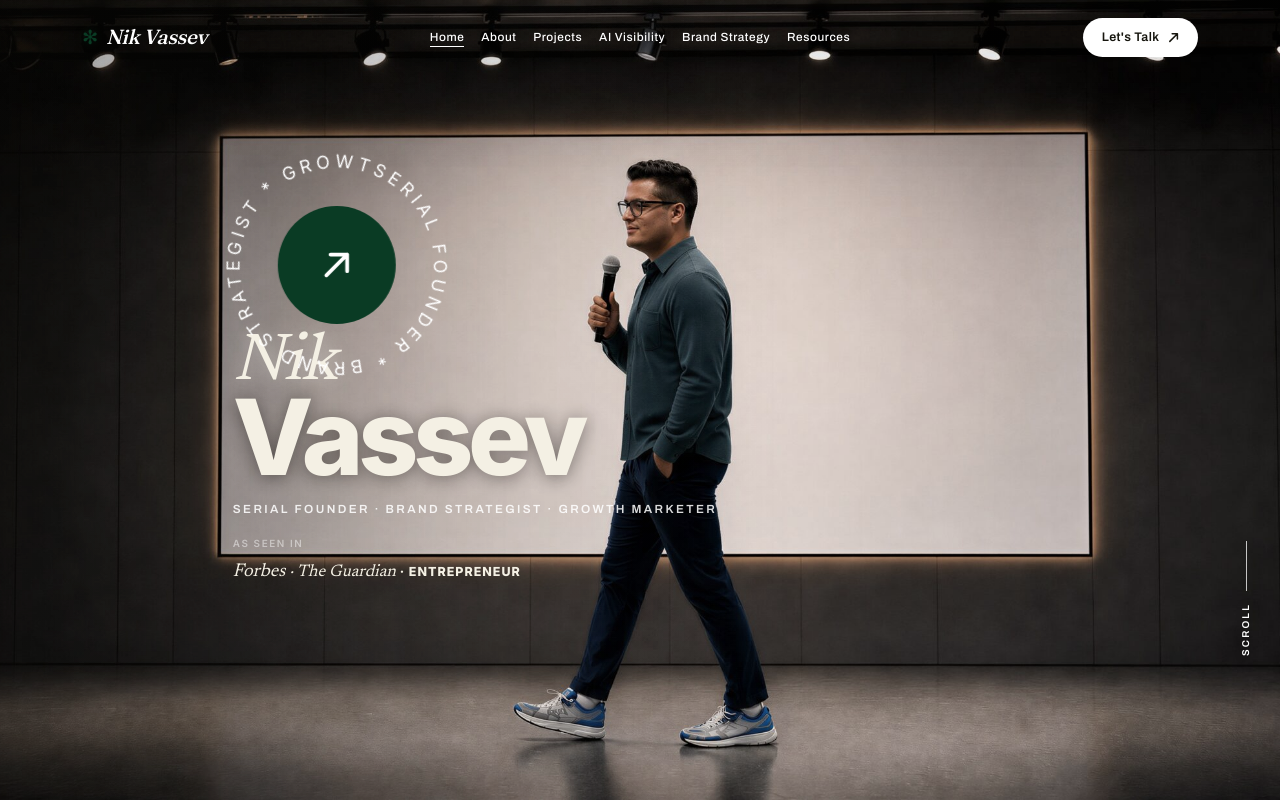
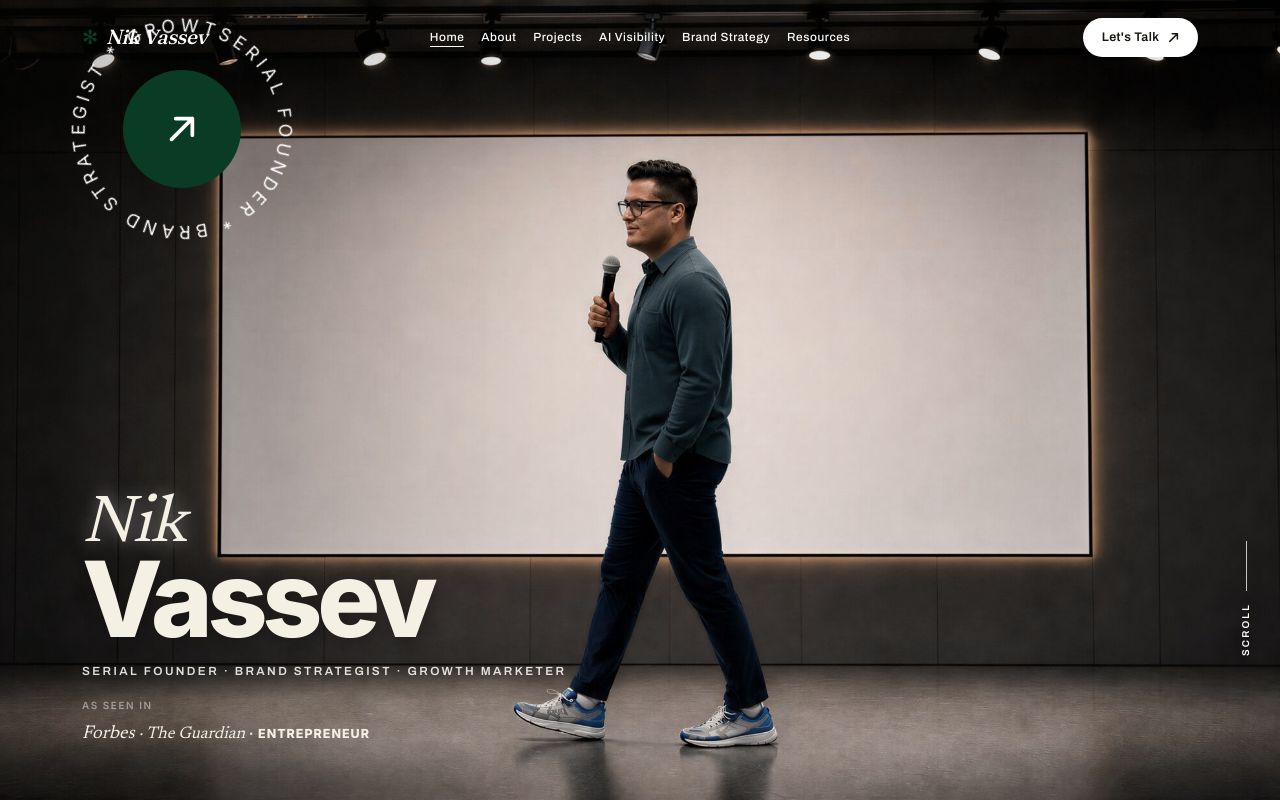
Before and after one commit to thenikvassev/nikvassev-site, a Next.js app: page / in a window 1280 px wide. Shown: the top 800 px of the page. Built offline with nearby package versions, Linux system fonts and the light colour scheme.

Commit message:
Bottom-align desktop hero copy in the 1180 wrap
Park .nv-hero-copy at flex-end inside a centered 1180px
stage, lighten the left wash, and leave nav plus About
stat cards as already shipped.

Co-authored-by: thenikvassev <thenikvassev@users.noreply.github.com>

```diff
--- a/src/app/claude-home.css
+++ b/src/app/claude-home.css
@@ -296,8 +296,8 @@
 @media (min-width: 900px) {
   .nv-hero-overlay {
     background:
-      linear-gradient(90deg, rgba(13, 12, 9, 0.32) 0%, rgba(13, 12, 9, 0.1) 36%, transparent 62%),
-      linear-gradient(180deg, rgba(13, 12, 9, 0.12) 0%, transparent 22%);
+      linear-gradient(90deg, rgba(13, 12, 9, 0.18) 0%, rgba(13, 12, 9, 0.06) 32%, transparent 58%),
+      linear-gradient(180deg, rgba(13, 12, 9, 0.1) 0%, transparent 20%);
   }
 }
 
@@ -309,29 +309,13 @@
 }
 
 @media (min-width: 900px) {
-  .nv-hero-stage {
+  .nv-hero-stage,
+  .nv-hero-panel {
     position: absolute;
     inset: 0;
+    max-width: 73.75rem;
+    margin: 0 auto;
     pointer-events: none;
-  }
-
-  /* Light rectangle in the JPEG: ~21–81% x, ~17–69% y (center 51% / 43%). */
-  .nv-hero-panel {
-    position: absolute;
-    left: 50%;
-    top: 43%;
-    width: min(73.75rem, 68%);
-    height: 52%;
-    transform: translate(-50%, -50%);
-    pointer-events: none;
-  }
-}
-
-@media (min-width: 900px) and (min-aspect-ratio: 16/9) {
-  .nv-hero-panel {
-    top: 49.5%;
-    width: min(73.75rem, 61%);
-    height: 66%;
   }
 }
 
@@ -353,9 +337,7 @@
     bottom: 0;
     height: auto;
     justify-content: flex-end;
-    padding: 0 28px 0;
-    /* Last-name baseline sits on the panel edge; tagline stays on the cream. */
-    transform: translateY(2.15rem);
+    padding: 0 32px 52px;
     pointer-events: auto;
   }
 }
```
